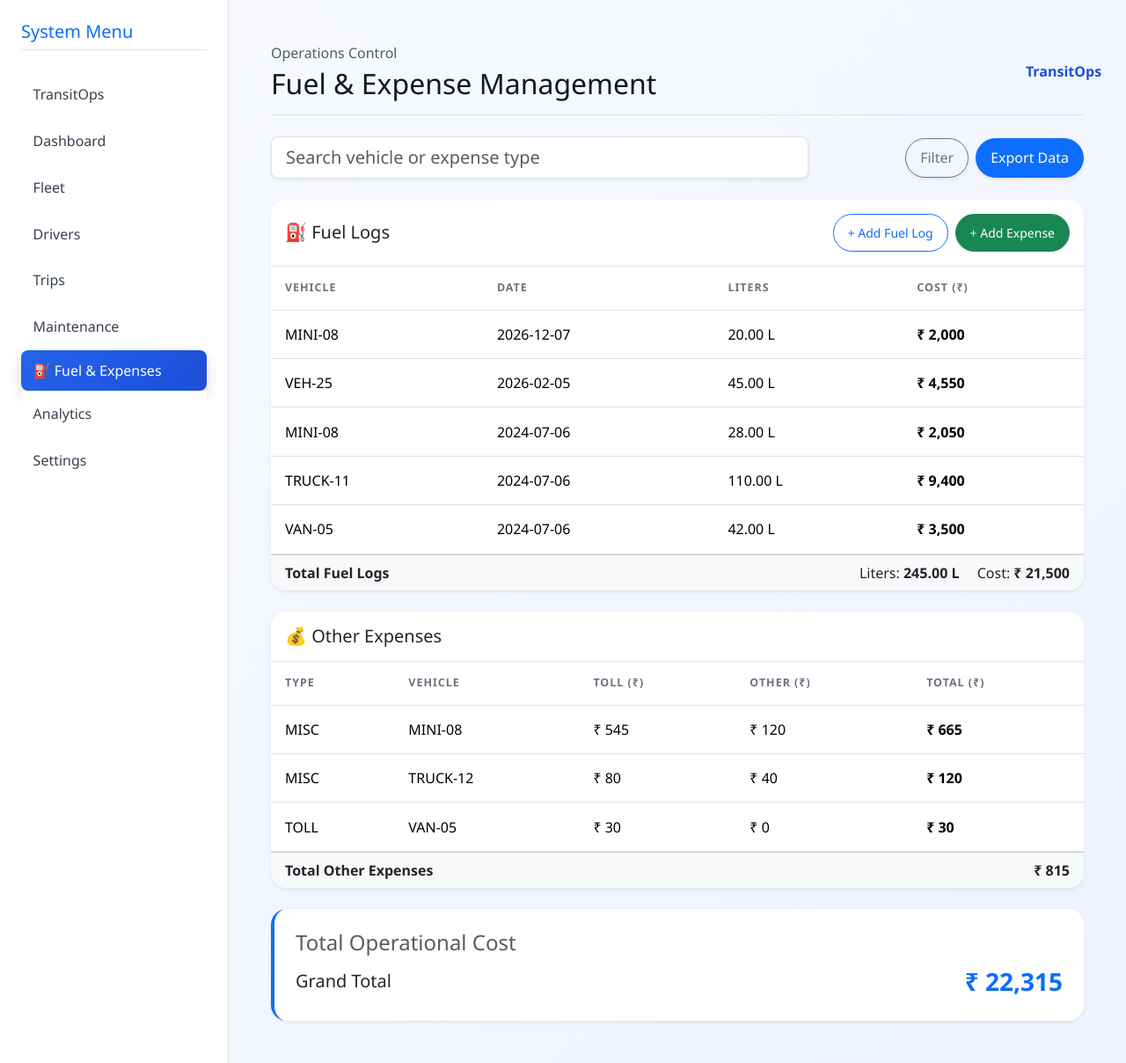
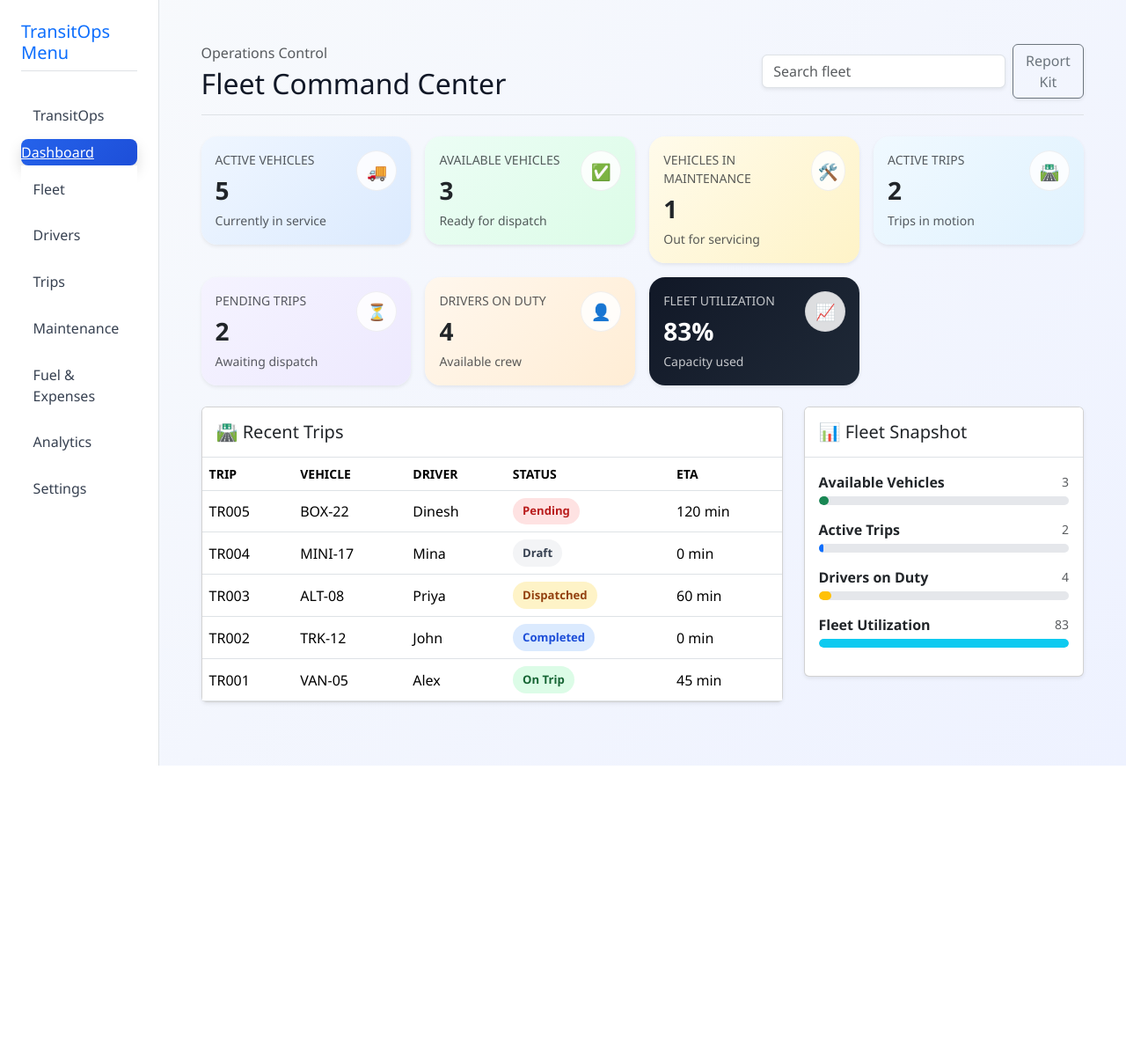
Before and after one commit to AayushiNagar07/Odoo-hackathon-2026, a Flask app: page /dashboard in a window 1280 px wide. Shown: the whole page at 88% size. After the commit the page ends 870 px from the top, so only its background shows below. Run offline with Flask 3, Linux system fonts and the light colour scheme; data comes from the database, SQL or seed files in the repository; both versions use the stored data as it was after the commit.

Commit message:
pushing files for dashboard

```diff
--- a/main.py
+++ b/main.py
@@ -73,6 +73,40 @@ def initialize_database():
             )
             """
         )
+        connection.execute(
+            """
+            CREATE TABLE IF NOT EXISTS fleet_vehicles (
+                id INTEGER PRIMARY KEY AUTOINCREMENT,
+                vehicle_code TEXT NOT NULL UNIQUE,
+                vehicle_type TEXT NOT NULL,
+                status TEXT NOT NULL DEFAULT 'available',
+                last_service TEXT
+            )
+            """
+        )
+        connection.execute(
+            """
+            CREATE TABLE IF NOT EXISTS fleet_trips (
+                id INTEGER PRIMARY KEY AUTOINCREMENT,
+                trip_code TEXT NOT NULL UNIQUE,
+                vehicle_code TEXT NOT NULL,
+                driver_name TEXT NOT NULL,
+                status TEXT NOT NULL DEFAULT 'pending',
+                eta_minutes INTEGER DEFAULT 0,
+                route TEXT NOT NULL
+            )
+            """
+        )
+        connection.execute(
+            """
+            CREATE TABLE IF NOT EXISTS fleet_drivers (
+                id INTEGER PRIMARY KEY AUTOINCREMENT,
+                driver_name TEXT NOT NULL UNIQUE,
+                status TEXT NOT NULL DEFAULT 'on_duty',
+                shift TEXT NOT NULL DEFAULT 'day'
+            )
+            """
+        )
         connection.commit()
 
         fuel_count = connection.execute("SELECT COUNT(*) AS count FROM fuel_logs").fetchone()["count"]
@@ -99,6 +133,46 @@ def initialize_database():
             connection.execute(
                 "INSERT INTO expenses (expense_type, vehicle, toll, other) VALUES (?, ?, ?, ?)",
                 ("MISC", "TRUCK-12", 80, 40),
+            )
+
+        vehicle_count = connection.execute("SELECT COUNT(*) AS count FROM fleet_vehicles").fetchone()["count"]
+        if vehicle_count == 0:
+            connection.executemany(
+                "INSERT INTO fleet_vehicles (vehicle_code, vehicle_type, status, last_service) VALUES (?, ?, ?, ?)",
+                [
+                    ("VAN-05", "Van", "on_trip", "2026-06-20"),
+                    ("TRK-12", "Truck", "available", "2026-06-18"),
+                    ("ALT-08", "Alt", "in_maintenance", "2026-06-10"),
+                    ("MINI-17", "Mini", "available", "2026-06-24"),
+                    ("BOX-22", "Box", "available", "2026-06-15"),
+                    ("TANK-33", "Tank", "on_trip", "2026-06-22"),
+                ],
+            )
+
+        trip_count = connection.execute("SELECT COUNT(*) AS count FROM fleet_trips").fetchone()["count"]
+        if trip_count == 0:
+            connection.executemany(
+                "INSERT INTO fleet_trips (trip_code, vehicle_code, driver_name, status, eta_minutes, route) VALUES (?, ?, ?, ?, ?, ?)",
+                [
+                    ("TR001", "VAN-05", "Alex", "on_trip", 45, "North Hub → Port"),
+                    ("TR002", "TRK-12", "John", "completed", 0, "Central Depot → Warehouse"),
+                    ("TR003", "ALT-08", "Priya", "dispatched", 60, "Airport → Cold Chain"),
+                    ("TR004", "MINI-17", "Mina", "draft", 0, "City Loop → Retail"),
+                    ("TR005", "BOX-22", "Dinesh", "pending", 120, "Industrial Park → Dock"),
+                ],
+            )
+
+        driver_count = connection.execute("SELECT COUNT(*) AS count FROM fleet_drivers").fetchone()["count"]
+        if driver_count == 0:
+            connection.executemany(
+                "INSERT INTO fleet_drivers (driver_name, status, shift) VALUES (?, ?, ?)",
+                [
+                    ("Alex", "on_duty", "day"),
+                    ("John", "on_duty", "day"),
+                    ("Priya", "on_duty", "night"),
+                    ("Mina", "off_duty", "day"),
+                    ("Dinesh", "on_duty", "night"),
+                ],
             )
 
         connection.commit()
@@ -146,9 +220,86 @@ def login():
     return jsonify({"success": False, "message": "Invalid email or password for the selected role."}), 401
 
 
+@app.route('/expenses')
+def expenses():
+    return render_template("expenses.html")
+
+
 @app.route('/dashboard')
 def dashboard():
-    return render_template("expenses.html")
+    with get_db_connection() as connection:
+        vehicles = connection.execute(
+            "SELECT vehicle_code, status FROM fleet_vehicles ORDER BY id"
+        ).fetchall()
+        trips = connection.execute(
+            "SELECT trip_code, vehicle_code, driver_name, status, eta_minutes, route FROM fleet_trips ORDER BY id DESC"
+        ).fetchall()
+        drivers = connection.execute(
+            "SELECT driver_name, status FROM fleet_drivers ORDER BY id"
+        ).fetchall()
+
+    total_vehicles = len(vehicles)
+    active_vehicles = sum(1 for vehicle in vehicles if vehicle["status"] != "in_maintenance")
+    available_vehicles = sum(1 for vehicle in vehicles if vehicle["status"] == "available")
+    maintenance_vehicles = sum(1 for vehicle in vehicles if vehicle["status"] == "in_maintenance")
+    active_trips = sum(1 for trip in trips if trip["status"] in {"on_trip", "dispatched"})
+    pending_trips = sum(1 for trip in trips if trip["status"] in {"pending", "draft"})
+    drivers_on_duty = sum(1 for driver in drivers if driver["status"] == "on_duty")
+    fleet_utilization = round((active_vehicles / total_vehicles * 100) if total_vehicles else 0)
+
+    metric_cards = [
+        {"title": "Active Vehicles", "value": active_vehicles, "subtitle": "Currently in service", "icon": "🚚", "css_class": "metric-card-blue"},
+        {"title": "Available Vehicles", "value": available_vehicles, "subtitle": "Ready for dispatch", "icon": "✅", "css_class": "metric-card-green"},
+        {"title": "Vehicles in Maintenance", "value": maintenance_vehicles, "subtitle": "Out for servicing", "icon": "🛠️", "css_class": "metric-card-amber"},
+        {"title": "Active Trips", "value": active_trips, "subtitle": "Trips in motion", "icon": "🛣️", "css_class": "metric-card-sky"},
+        {"title": "Pending Trips", "value": pending_trips, "subtitle": "Awaiting dispatch", "icon": "⏳", "css_class": "metric-card-violet"},
+        {"title": "Drivers on Duty", "value": drivers_on_duty, "subtitle": "Available crew", "icon": "👤", "css_class": "metric-card-coral"},
+        {"title": "Fleet Utilization", "value": f"{fleet_utilization}%", "subtitle": "Capacity used", "icon": "📈", "css_class": "metric-card-dark"},
+    ]
+
+    status_labels = {
+        "on_trip": "On Trip",
+        "dispatched": "Dispatched",
+        "completed": "Completed",
+        "pending": "Pending",
+        "draft": "Draft",
+    }
+    status_classes = {
+        "on_trip": "status-active",
+        "dispatched": "status-dispatched",
+        "completed": "status-complete",
+        "pending": "status-pending",
+        "draft": "status-draft",
+    }
+    recent_trips = []
+    for trip in trips[:6]:
+        recent_trips.append(
+            {
+                "trip_code": trip["trip_code"],
+                "vehicle_code": trip["vehicle_code"],
+                "driver_name": trip["driver_name"],
+                "status": trip["status"],
+                "status_label": status_labels.get(trip["status"], trip["status"].replace("_", " ").title()),
+                "status_class": status_classes.get(trip["status"], "status-pending"),
+                "eta_minutes": trip["eta_minutes"],
+                "route": trip["route"],
+            }
+        )
+
+    max_bar_value = max(1, available_vehicles, maintenance_vehicles, active_trips, pending_trips, drivers_on_duty, fleet_utilization)
+    visual_metrics = [
+        {"label": "Available Vehicles", "value": available_vehicles, "percent": min(100, round((available_vehicles / max_bar_value) * 100)), "color": "success"},
+        {"label": "Active Trips", "value": active_trips, "percent": min(100, round((active_trips / max_bar_value) * 100)), "color": "primary"},
+        {"label": "Drivers on Duty", "value": drivers_on_duty, "percent": min(100, round((drivers_on_duty / max_bar_value) * 100)), "color": "warning"},
+        {"label": "Fleet Utilization", "value": fleet_utilization, "percent": min(100, round((fleet_utilization / max_bar_value) * 100)), "color": "info"},
+    ]
+
+    return render_template(
+        "dashboard.html",
+        metric_cards=metric_cards,
+        recent_trips=recent_trips,
+        visual_metrics=visual_metrics,
+    )
 
 
 @app.route('/api/fuel_logs', methods=['GET', 'POST'])
--- /dev/null
+++ b/static/dashboard_style.css
@@ -0,0 +1,154 @@
+body {
+    background: linear-gradient(135deg, #f8fafc 0%, #eef2ff 100%);
+    color: #111827;
+    font-family: "Segoe UI", Roboto, Arial, sans-serif;
+}
+
+.dashboard-shell {
+    min-height: 100vh;
+}
+
+#sidebar {
+    width: 260px;
+    min-height: 100vh;
+    position: sticky;
+    top: 0;
+}
+
+#sidebar .list-group-item {
+    border: 0;
+    padding: 0.2rem 0;
+}
+
+#sidebar .nav-link {
+    text-decoration: none;
+    color: #374151;
+    display: block;
+    padding: 0.7rem 0.85rem;
+    border-radius: 10px;
+    transition: all 0.2s ease-in-out;
+}
+
+#sidebar .nav-link:hover {
+    background: #f3f4f6;
+    color: #2563eb;
+}
+
+.custom-active {
+    background: linear-gradient(135deg, #2563eb 0%, #1d4ed8 100%);
+    color: #fff;
+    box-shadow: 0 8px 20px rgba(37, 99, 235, 0.2);
+}
+
+#main-content {
+    max-width: 1500px;
+}
+
+.metric-card {
+    border-radius: 18px;
+    transition: transform 0.2s ease-in-out, box-shadow 0.2s ease-in-out;
+}
+
+.metric-card:hover {
+    transform: translateY(-3px);
+    box-shadow: 0 12px 22px rgba(15, 23, 42, 0.12) !important;
+}
+
+.metric-card-blue {
+    background: linear-gradient(135deg, #eff6ff 0%, #dbeafe 100%);
+}
+
+.metric-card-green {
+    background: linear-gradient(135deg, #ecfdf5 0%, #dcfce7 100%);
+}
+
+.metric-card-amber {
+    background: linear-gradient(135deg, #fffbeb 0%, #fef3c7 100%);
+}
+
+.metric-card-sky {
+    background: linear-gradient(135deg, #f0f9ff 0%, #e0f2fe 100%);
+}
+
+.metric-card-violet {
+    background: linear-gradient(135deg, #f5f3ff 0%, #ede9fe 100%);
+}
+
+.metric-card-coral {
+    background: linear-gradient(135deg, #fff7ed 0%, #ffedd5 100%);
+}
+
+.metric-card-dark {
+    background: linear-gradient(135deg, #111827 0%, #1f2937 100%);
+    color: #fff;
+}
+
+.metric-card-dark .text-muted,
+.metric-card-dark .small {
+    color: rgba(255, 255, 255, 0.75) !important;
+}
+
+.icon-badge {
+    display: inline-flex;
+    align-items: center;
+    justify-content: center;
+    width: 46px;
+    height: 46px;
+    border-radius: 50%;
+    background: rgba(255, 255, 255, 0.85);
+    font-size: 1.15rem;
+    box-shadow: inset 0 0 0 1px rgba(15, 23, 42, 0.06);
+}
+
+.status-pill {
+    display: inline-flex;
+    align-items: center;
+    padding: 0.35rem 0.7rem;
+    border-radius: 999px;
+    font-size: 0.82rem;
+    font-weight: 600;
+}
+
+.status-active {
+    background: #dcfce7;
+    color: #166534;
+}
+
+.status-dispatched {
+    background: #fef3c7;
+    color: #92400e;
+}
+
+.status-complete {
+    background: #dbeafe;
+    color: #1d4ed8;
+}
+
+.status-pending {
+    background: #fee2e2;
+    color: #b91c1c;
+}
+
+.status-draft {
+    background: #f3f4f6;
+    color: #374151;
+}
+
+.progress {
+    border-radius: 999px;
+    background-color: #e5e7eb;
+}
+
+.progress-bar {
+    border-radius: 999px;
+}
+
+@media (max-width: 991px) {
+    #sidebar {
+        width: 100%;
+        min-height: auto;
+        position: relative;
+        border-right: 0;
+        border-bottom: 1px solid #e5e7eb;
+    }
+}
--- /dev/null
+++ b/templates/dashboard.html
@@ -0,0 +1,121 @@
+<!DOCTYPE html>
+<html lang="en">
+<head>
+    <meta charset="UTF-8">
+    <meta name="viewport" content="width=device-width, initial-scale=1.0">
+    <title>Logistics Dashboard</title>
+    <link href="https://cdn.jsdelivr.net/npm/bootstrap@5.3.2/dist/css/bootstrap.min.css" rel="stylesheet">
+    <link rel="stylesheet" href="{{ url_for('static', filename='dashboard_style.css') }}">
+</head>
+<body>
+    <div class="dashboard-shell d-flex flex-column flex-lg-row">
+        <nav id="sidebar" class="p-3 p-lg-4 border-end bg-white">
+            <h5 class="text-primary mb-4 pb-2 border-bottom">TransitOps Menu</h5>
+            <ul class="list-group list-group-flush">
+                <li class="list-group-item"><a href="#" class="nav-link">TransitOps</a></li>
+                <li class="list-group-item bg-primary text-white shadow custom-active rounded-3">
+                    <a href="/dashboard" class="text-white py-2">Dashboard</a>
+                </li>
+                <li class="list-group-item"><a href="#" class="nav-link">Fleet</a></li>
+                <li class="list-group-item"><a href="#" class="nav-link">Drivers</a></li>
+                <li class="list-group-item"><a href="#" class="nav-link">Trips</a></li>
+                <li class="list-group-item"><a href="#" class="nav-link">Maintenance</a></li>
+                <li class="list-group-item"><a href="/expenses" class="nav-link">Fuel & Expenses</a></li>
+                <li class="list-group-item"><a href="#" class="nav-link">Analytics</a></li>
+                <li class="list-group-item"><a href="#" class="nav-link">Settings</a></li>
+            </ul>
+        </nav>
+
+        <main id="main-content" class="flex-grow-1 p-4 p-lg-5">
+            <header class="mb-4 pb-3 border-bottom d-flex justify-content-between align-items-center">
+                <div>
+                    <p class="text-muted mb-1">Operations Control</p>
+                    <h2 class="mb-0">Fleet Command Center</h2>
+                </div>
+                <div class="d-flex align-items-center gap-2">
+                    <input type="text" class="form-control shadow-sm" placeholder="Search fleet" style="min-width: 220px;">
+                    <button class="btn btn-outline-secondary shadow-sm">Report Kit</button>
+                </div>
+            </header>
+
+            <div class="row g-3 mb-4">
+                {% for card in metric_cards %}
+                <div class="col-12 col-sm-6 col-md-4 col-xl-3">
+                    <div class="card metric-card shadow-sm border-0 {{ card.css_class }}">
+                        <div class="card-body">
+                            <div class="d-flex justify-content-between align-items-start gap-2">
+                                <div>
+                                    <p class="small text-uppercase text-muted mb-2">{{ card.title }}</p>
+                                    <h3 class="fw-bold mb-1">{{ card.value }}</h3>
+                                    <small class="text-muted">{{ card.subtitle }}</small>
+                                </div>
+                                <span class="icon-badge">{{ card.icon }}</span>
+                            </div>
+                        </div>
+                    </div>
+                </div>
+                {% endfor %}
+            </div>
+
+            <div class="row g-4">
+                <div class="col-lg-8">
+                    <div class="card shadow-sm mb-4">
+                        <div class="card-header bg-white py-3 border-bottom">
+                            <h5 class="mb-0">🛣️ Recent Trips</h5>
+                        </div>
+                        <div class="card-body p-0">
+                            <div class="table-responsive">
+                                <table class="table table-hover mb-0 align-middle">
+                                    <thead>
+                                        <tr class="text-uppercase small text-muted border-bottom">
+                                            <th scope="col">Trip</th>
+                                            <th scope="col">Vehicle</th>
+                                            <th scope="col">Driver</th>
+                                            <th scope="col">Status</th>
+                                            <th scope="col">ETA</th>
+                                        </tr>
+                                    </thead>
+                                    <tbody>
+                                        {% for trip in recent_trips %}
+                                        <tr>
+                                            <td>{{ trip.trip_code }}</td>
+                                            <td>{{ trip.vehicle_code }}</td>
+                                            <td>{{ trip.driver_name }}</td>
+                                            <td><span class="status-pill {{ trip.status_class }}">{{ trip.status_label }}</span></td>
+                                            <td>{{ trip.eta_minutes }} min</td>
+                                        </tr>
+                                        {% endfor %}
+                                    </tbody>
+                                </table>
+                            </div>
+                        </div>
+                    </div>
+                </div>
+
+                <div class="col-lg-4">
+                    <div class="card shadow-sm">
+                        <div class="card-header bg-white py-3 border-bottom">
+                            <h5 class="mb-0">📊 Fleet Snapshot</h5>
+                        </div>
+                        <div class="card-body">
+                            {% for item in visual_metrics %}
+                            <div class="mb-3">
+                                <div class="d-flex justify-content-between align-items-center mb-1">
+                                    <span class="fw-semibold">{{ item.label }}</span>
+                                    <span class="text-muted small">{{ item.value }}</span>
+                                </div>
+                                <div class="progress" style="height: 10px;">
+                                    <div class="progress-bar bg-{{ item.color }}" role="progressbar" style="width: {{ item.percent }}%"></div>
+                                </div>
+                            </div>
+                            {% endfor %}
+                        </div>
+                    </div>
+                </div>
+            </div>
+        </main>
+    </div>
+
+    <script src="https://cdn.jsdelivr.net/npm/bootstrap@5.3.2/dist/js/bootstrap.bundle.min.js"></script>
+</body>
+</html>
--- a/templates/expenses.html
+++ b/templates/expenses.html
@@ -13,13 +13,13 @@
             <h5 class="text-primary mb-4 pb-2 border-bottom">System Menu</h5>
             <ul class="list-group list-group-flush custom-sidebar">
                 <li class="list-group-item"><a href="#" class="nav-link">TransitOps</a></li>
-                <li class="list-group-item"><a href="#" class="nav-link">Dashboard</a></li>
+                <li class="list-group-item"><a href="/dashboard" class="nav-link">Dashboard</a></li>
                 <li class="list-group-item"><a href="#" class="nav-link">Fleet</a></li>
                 <li class="list-group-item"><a href="#" class="nav-link">Drivers</a></li>
                 <li class="list-group-item"><a href="#" class="nav-link">Trips</a></li>
                 <li class="list-group-item"><a href="#" class="nav-link">Maintenance</a></li>
                 <li class="list-group-item bg-primary text-white shadow custom-active rounded-3">
-                    <a href="#" class="text-white py-2">⛽ Fuel & Expenses</a>
+                    <a href="#" class="text-white py-2">Fuel & Expenses</a>
                 </li>
                 <li class="list-group-item"><a href="#" class="nav-link">Analytics</a></li>
                 <li class="list-group-item"><a href="#" class="nav-link">Settings</a></li>
```
Also changed, not shown: my_database.db.
